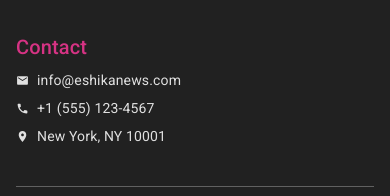
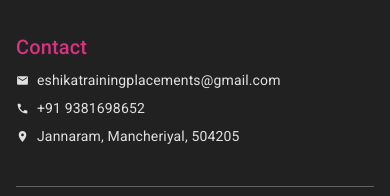
Before and after one commit to ramakrishnasambari/eshikanews, a React (Create React App) app: page /category/business in a window 390 px wide. Shown: the part 1853-2049 px from the top of the page. Built offline with nearby package versions, Linux system fonts and the light colour scheme; the HTML template or start-up script is replaced by a standard one.

Commit message:
Update contact information with new email, phone, and address

```diff
--- a/src/components/Footer.tsx
+++ b/src/components/Footer.tsx
@@ -49,15 +49,15 @@ const Footer: React.FC = () => {
             <Box sx={{ color: 'grey.300' }}>
               <Box sx={{ display: 'flex', alignItems: 'center', mb: 1 }}>
                 <Email sx={{ mr: 1, fontSize: 'small' }} />
-                <Typography variant="body2">info@eshikanews.com</Typography>
+                <Typography variant="body2">eshikatrainingplacements@gmail.com</Typography>
               </Box>
               <Box sx={{ display: 'flex', alignItems: 'center', mb: 1 }}>
                 <Phone sx={{ mr: 1, fontSize: 'small' }} />
-                <Typography variant="body2">+1 (555) 123-4567</Typography>
+                <Typography variant="body2">+91 9381698652</Typography>
               </Box>
               <Box sx={{ display: 'flex', alignItems: 'center', mb: 1 }}>
                 <LocationOn sx={{ mr: 1, fontSize: 'small' }} />
-                <Typography variant="body2">New York, NY 10001</Typography>
+                <Typography variant="body2">Jannaram, Mancheriyal, 504205</Typography>
               </Box>
             </Box>
           </Box>
```
